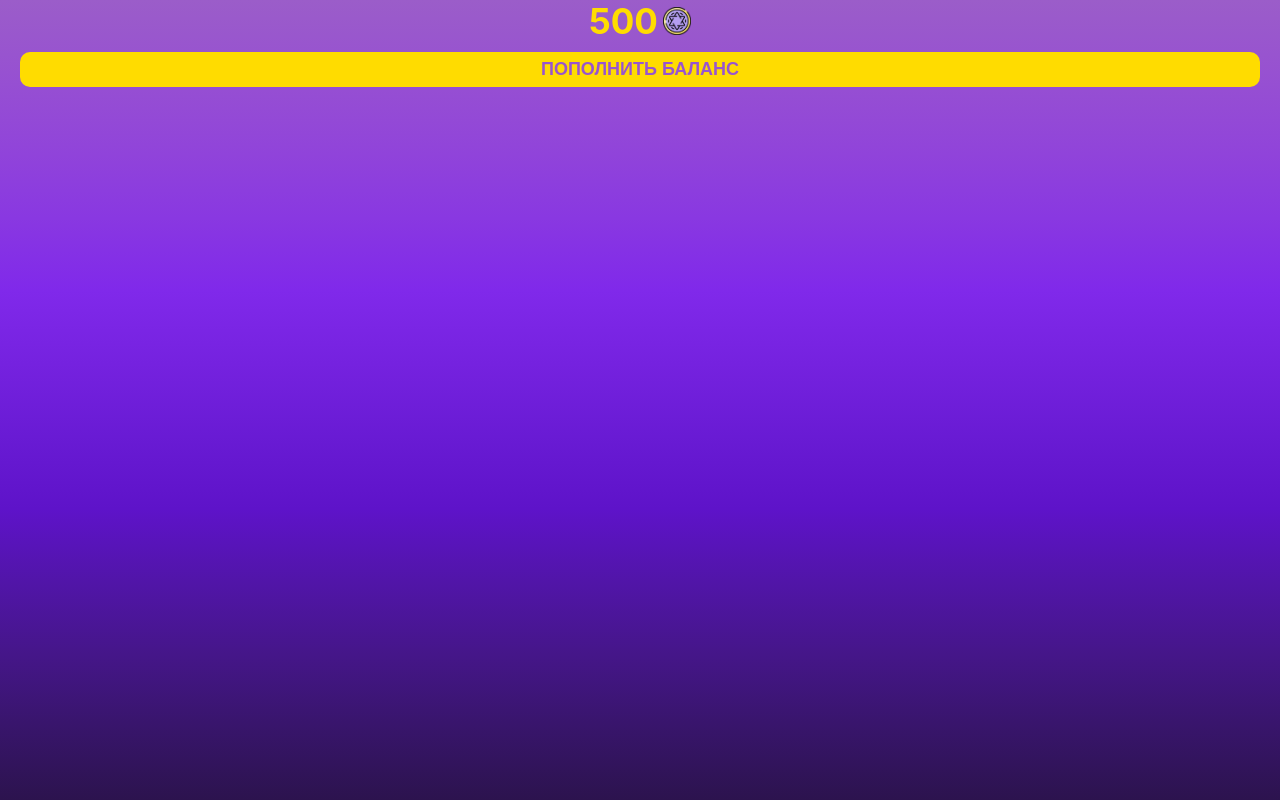
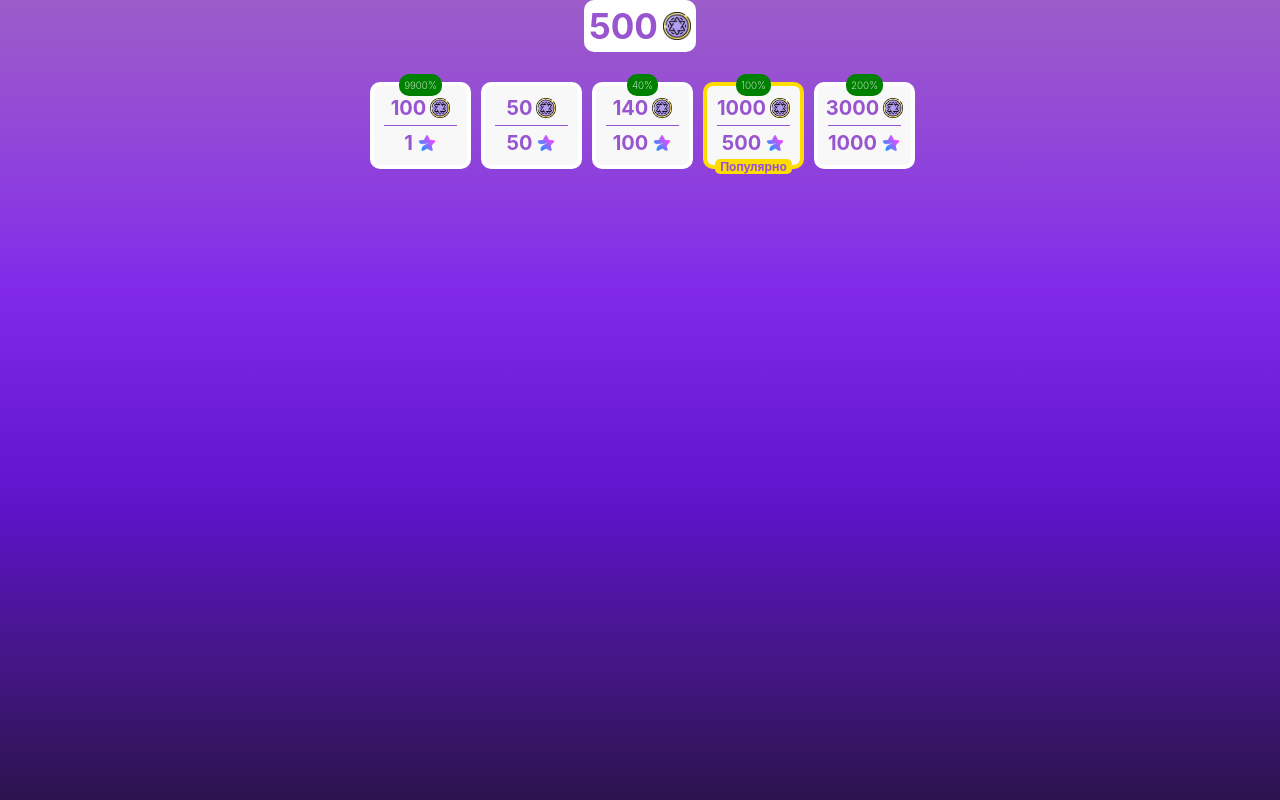
Before and after one commit to krpzzr/tarot-official-frontend, a React (Create React App) app: page /payments in a window 1280 px wide. Built offline with nearby package versions, Linux system fonts and the light colour scheme; no server answers.

Commit message:
start creating payments ui and logic

```diff
--- a/src/App.tsx
+++ b/src/App.tsx
@@ -7,6 +7,7 @@ import TarotList from 'components/TarotList';
 import YesNoGame from 'components/MysteryBall';
 import BonusBalance from 'components/Modal/ui/BonusBalance';
 import Modal from 'components/Modal';
+import Payments from 'components/Payments';
 import { useAppDispatch, useAppSelector } from 'toolkit/hooks';
 import { convertHashToQueryParam } from 'utils/urlUtils';
 import { fetchUserData } from 'toolkit/actions/userActions';
@@ -89,36 +90,6 @@ const App = () => {
     }
   }, [location, navigate]);
 
-  // const handleTransactionRequest = async () => {
-  //   if (!window.Telegram.WebApp.initDataUnsafe.user) return;
-  //   const userId = window.Telegram.WebApp.initDataUnsafe.user.id;
-
-  //   try {
-  //     const response = await fetch(`${getAPIUrl()}/create-invoice`, {
-  //       method: 'POST',
-  //       headers: {
-  //         'Content-Type': 'application/json',
-  //       },
-  //       body: JSON.stringify({ user_id: userId }),
-  //     });
-
-  //     const data = await response.json();
-  //     if (data.success) {
-  //       window.Telegram.WebApp.openInvoice(data.invoiceLink, (status) => {
-  //         if (status === "paid") {
-  //           setPayment(true);
-  //           alert('Счёт успешно создан. Проверьте ваше приложение Telegram.');
-  //         }
-  //       })
-  //     } else {
-  //       alert('Ошибка создания счёта: ' + data.message);
-  //     }
-  //   } catch (error) {
-  //     console.error('Ошибка запроса:', error);
-  //     alert('Не удалось создать счёт. Попробуйте позже.');
-  //   }
-  // };
-
   return (
     <div className={styles.wrapper}>
       <Header />
@@ -127,6 +98,7 @@ const App = () => {
         <Route path="/tarot" element={<TarotList />} />
         <Route path="/magic-ball" element={<YesNoGame />} />
         <Route path="/rewards" element={<div>Rewards</div>} />
+        <Route path="/payments" element={<Payments />} />
       </Routes>
       <Modal>
         <BonusBalance />
--- a/src/components/Header/index.tsx
+++ b/src/components/Header/index.tsx
@@ -1,15 +1,25 @@
 import React from 'react';
+import { useNavigate, useLocation } from 'react-router-dom';
 
 import styles from './styles.module.scss';
 
 const Header: React.FC = () => {
+  const navigate = useNavigate();
+  const location = useLocation();
+
+  const handleRedirect = (path: string) => {
+    navigate(path);
+  };
+
   return (
     <div className={styles.wrapper}>
       <div className={styles.balance}>
-        500 <img src="./images/balance_icon.png" alt="" />
+        <span>500<img src="./images/balance_icon.png" alt="" /></span>
       </div>
       <div>
-        <button>Пополнить Баланс</button>
+        {location.pathname !== '/payments' && (
+          <button onClick={() => handleRedirect('payments')}>Пополнить Баланс</button>
+        )}
       </div>
     </div>
   )
--- a/src/components/Header/styles.module.scss
+++ b/src/components/Header/styles.module.scss
@@ -6,7 +6,7 @@
   .balance {
     font-size: 35px;
     font-weight: bold;
-    color: #ffdc00;
+    color: #9855cf;
     padding-bottom: 10px;
     display: flex ;
     justify-content: center;
@@ -16,6 +16,14 @@
       padding-left: 5px;
       width: 28px;
       height: auto;
+    }
+
+    span {
+      background: #fff;
+      border-radius: 10px;
+      padding: 5px;
+      display: flex;
+      align-items: center;
     }
   }
 
--- /dev/null
+++ b/src/components/Payments/index.tsx
@@ -0,0 +1,71 @@
+import React from 'react';
+import { useNavigate } from 'react-router-dom';
+
+import LocalFireDepartmentIcon from '@mui/icons-material/LocalFireDepartment';
+
+import styles from './styles.module.scss';
+
+const balancePayment = [
+  {
+    amount: 100,
+    price: 1,
+    text: '9900%',
+  },
+  {
+    amount: 50,
+    price: 50,
+    text: '',
+  },
+  {
+    amount: 140,
+    price: 100,
+    text: '40%',
+  },
+  {
+    amount: 1000,
+    price: 500,
+    text: '100%',
+  },
+  {
+    amount: 3000,
+    price: 1000,
+    text: '200%',
+  },
+];
+
+const Payments: React.FC = () => {
+  const navigate = useNavigate();
+
+  const handleRedirect = (path: string) => {
+    navigate(path);
+  };
+
+  return (
+    <div className={styles.wrapper}>
+      <div>
+        <ul className={styles.donateList}>
+          {balancePayment.map(({ amount, price, text }) => (
+            <li className={price === 500 ? styles.popular : ''}>
+              <div className={styles.balanceAmount}>
+                {amount} <img src="./images/balance_icon.png" alt="" />
+              </div>
+              <div className={styles.balancePrice}>
+                {price} <img src="./images/tg_stars.png" alt="" />
+              </div>
+              {text && (
+                <div className={styles.balanceDiscount}>
+                  <span>
+                    {text}
+                  </span>
+                </div>
+              )}
+              {price === 500 && <span className={styles.popularText}>Популярно</span>}
+            </li>
+          ))}
+        </ul>
+      </div>
+    </div>
+  );
+}
+
+export default Payments;
--- /dev/null
+++ b/src/components/Payments/styles.module.scss
@@ -0,0 +1,97 @@
+.wrapper {
+  padding: 20px;
+  padding-top: 0;
+
+  .donateList {
+    list-style: none;
+    margin: 0;
+    padding: 0;
+    display: flex;
+    justify-content: center;
+    flex-wrap: wrap;
+
+    li {
+      background: #f8f8f8;
+      font-size: 20px;
+      color: #9855cf;
+      font-weight: bold;
+      padding: 10px;
+      margin-right: 5px;
+      margin-left: 5px;
+      margin-bottom: 10px;
+      border-radius: 10px;
+      width: 73px;
+      text-align: center;
+      position: relative;
+      border: 4px solid #ffffff;
+
+      &:last-child {
+        margin-right: 0;
+      }
+
+      &.popular {
+        border: 4px solid #ffdc00;
+
+        .popularText {
+          position: absolute;
+          left: 0;
+          right: 0;
+          margin: auto;
+          text-align: center;
+          font-size: 12px;
+          background: #ffdc00;
+          width: fit-content;
+          border-radius: 5px;
+          padding-left: 5px;
+          padding-right: 5px;
+          bottom: -9px;
+        }
+      }
+
+      .balanceAmount {
+        display: flex;
+        align-items: center;
+        justify-content: center;
+        border-bottom: 1px solid;
+        padding-bottom: 5px;
+
+        img {
+          width: 20px;
+          height: auto;
+          padding-left: 4px;
+        }
+      }
+
+      .balancePrice {
+        display: flex;
+        align-items: center;
+        justify-content: center;
+        padding-top: 5px;
+
+        img {
+          width: 20px;
+          height: auto;
+          padding-left: 4px;
+        }
+      }
+
+      .balanceDiscount {
+        color: #fff;
+        font-size: 10px;
+        font-weight: 200;
+
+        span {
+          background: green;
+          padding: 5px;
+          position: absolute;
+          top: -12px;
+          left: 0;
+          border-radius: 10px;
+          right: 0;
+          margin: auto;
+          width: fit-content;
+        }
+      }
+    }
+  }
+}
```
Also changed, not shown: src/toolkit/actions/paymentActions.ts (added, +40 -0 lines), src/toolkit/reducers/paymentReducer.ts (added, +35 -0 lines), public/images/tg_stars.png (added).
